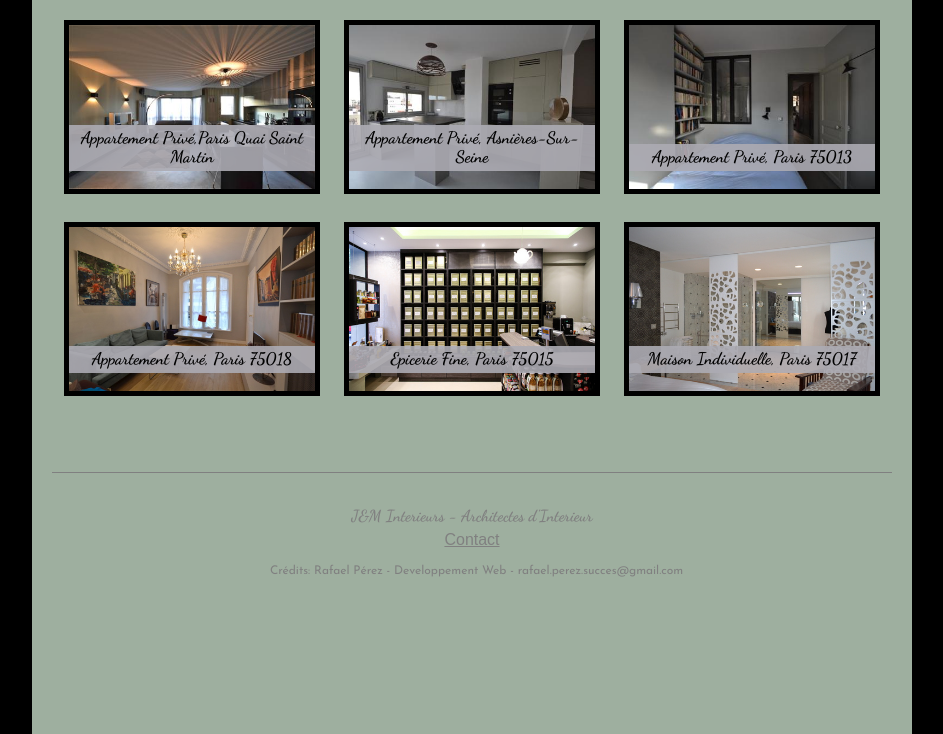
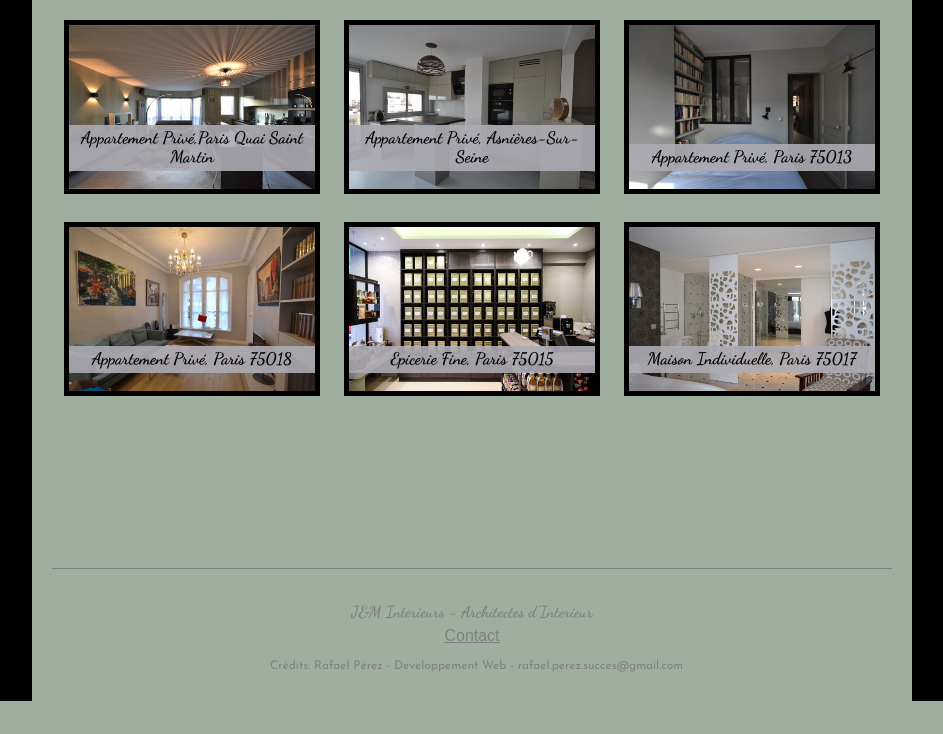
Before and after one commit to rafaelhperezg/jminterieurs, a plain HTML site: page projets.html in a window 1280 px wide. Shown: the part 123-857 px from the top of the page, without its empty margins (168-1111 px from the left). After the commit the page ends 824 px from the top, so only its background shows below. Drawn offline with Linux system fonts and the light colour scheme.

Commit message:
Add min height on projets and contact to be sure the Footer is down on the page

```diff
--- a/css/main.css
+++ b/css/main.css
@@ -168,6 +168,7 @@ p {
 
 .info-contact {
 	text-align: center;
+	min-height: 500px;
 }
 
 .info-contact a {
@@ -188,6 +189,10 @@ p {
 /************************************************
 					PROJETS
 ************************************************/
+
+.content-row {  /*to be sure the footer is down the page and not in the middle*/
+	min-height: 500px;
+}
 
 .link-photo {
 	position: relative;
--- a/css/responsive.css
+++ b/css/responsive.css
@@ -135,7 +135,7 @@
 		padding: 0 0;
 		border-left: 200px solid black; /*this and the command above is to have the two big black borders on the sides*/
 		border-right: 200px solid black;
-		min-height: 1000px;  /*to avoid the black borders from the two lines ahead to be cut in the middle*/
+		min-height: 800px;  /*to avoid the black borders from the two lines ahead to be cut in the middle*/
 	}
 
 
```
